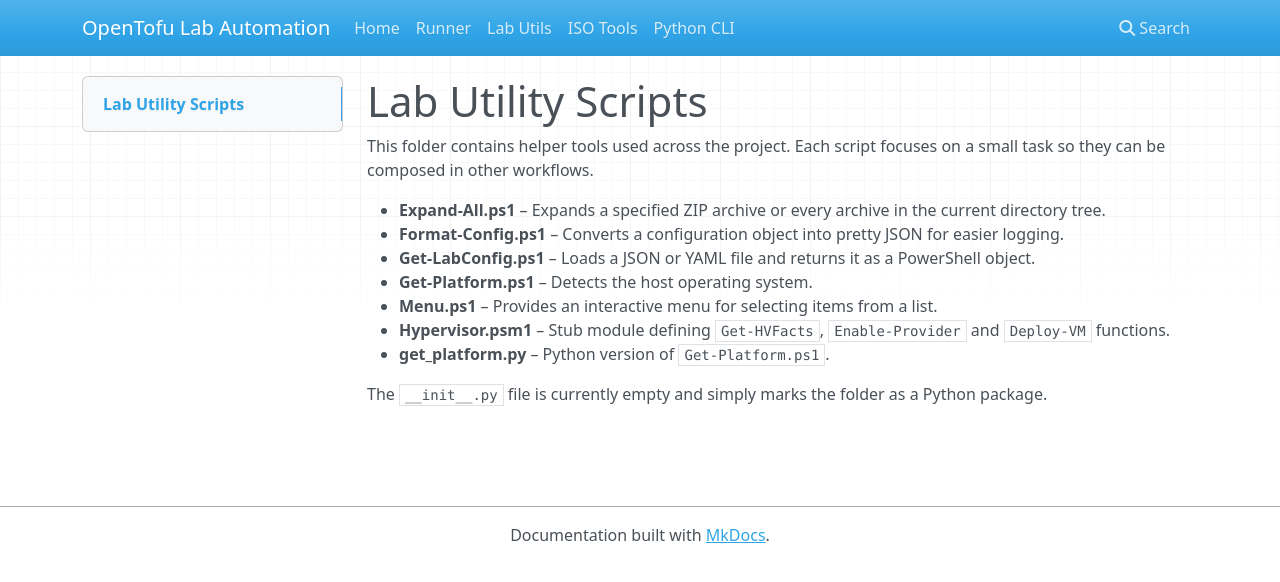
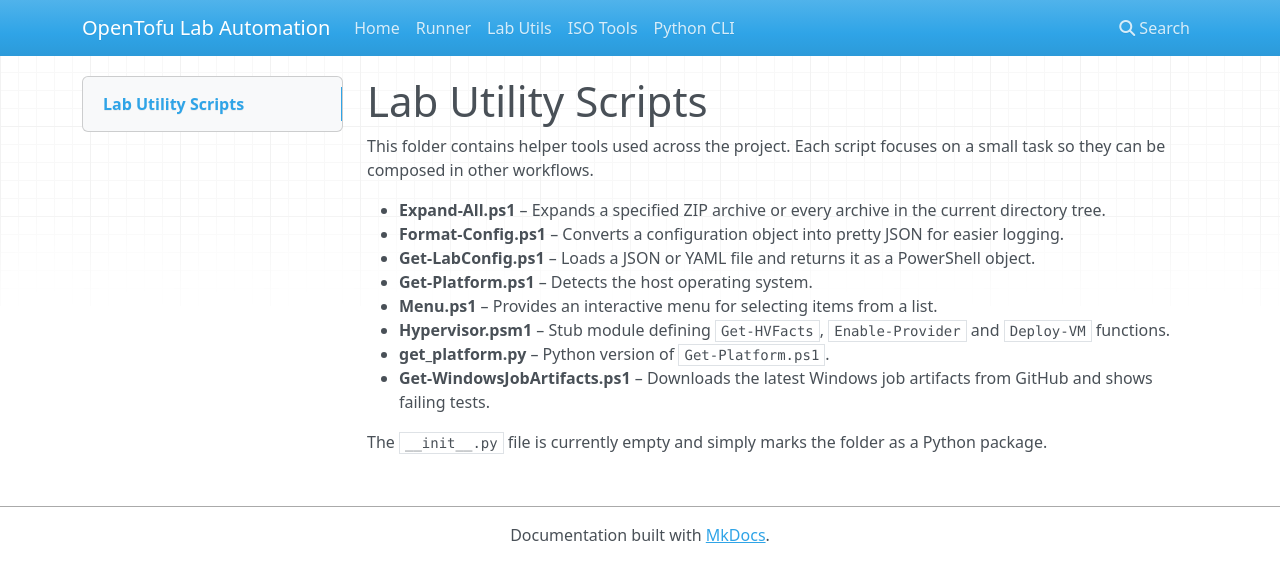
Before and after one commit to wizzense/opentofu-lab-automation, an MkDocs documentation site: the page built from docs/lab_utils.md, in a window 1280 px wide. Shown: the top 582 px of the page. Built offline with MkDocs 1.6.1, drawn with Linux system fonts in a browser that asks for light colours; nearby versions of some CDN libraries.

Commit message:
Add script to fetch Windows job artifacts

```diff
--- a/docs/lab_utils.md
+++ b/docs/lab_utils.md
@@ -9,5 +9,6 @@ This folder contains helper tools used across the project. Each script focuses o
 - **Menu.ps1** – Provides an interactive menu for selecting items from a list.
 - **Hypervisor.psm1** – Stub module defining `Get-HVFacts`, `Enable-Provider` and `Deploy-VM` functions.
 - **get_platform.py** – Python version of `Get-Platform.ps1`.
+- **Get-WindowsJobArtifacts.ps1** – Downloads the latest Windows job artifacts from GitHub and shows failing tests.
 
 The `__init__.py` file is currently empty and simply marks the folder as a Python package.
```
Also changed, not shown: 1 other file.
